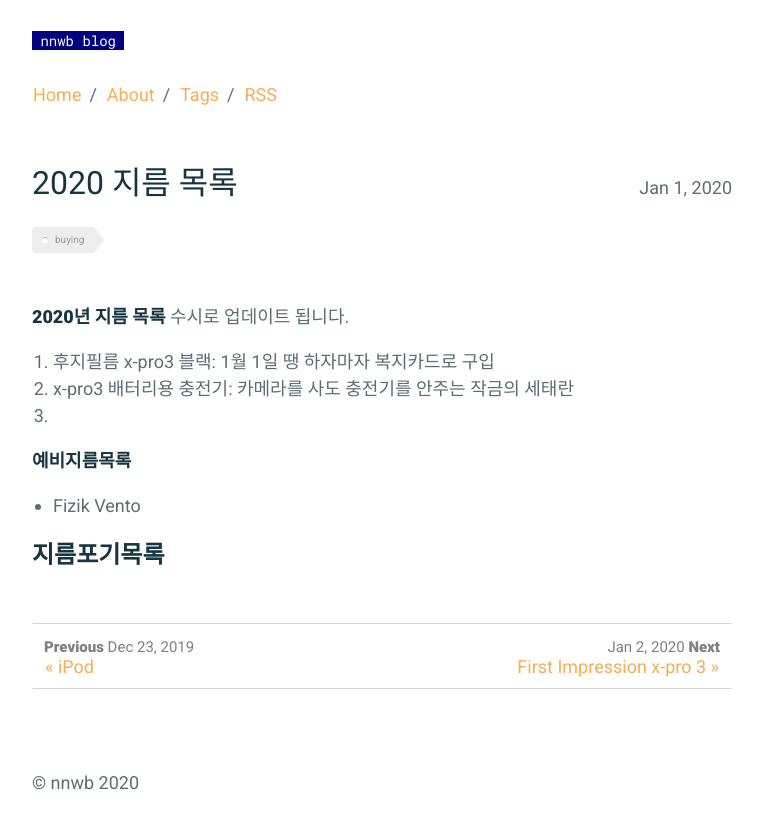
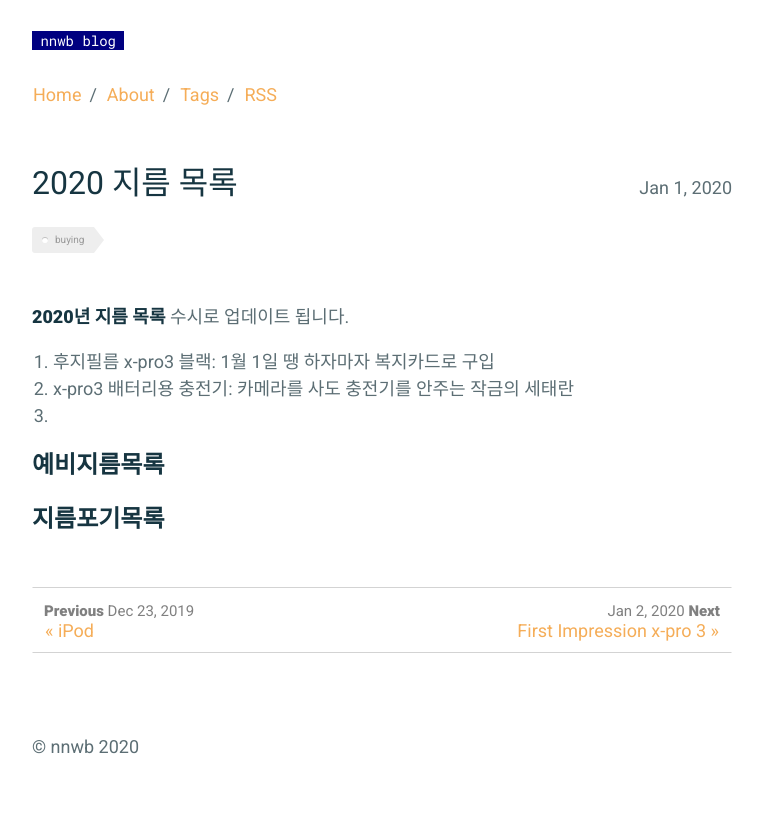
Before and after one commit to nnwb/nnwb.github.io, a Jekyll site: the page built from _posts/2020-01-01-2020buy.md, in a window 1280 px wide. Shown: the top 829 px of the page, without its empty margins (258-1021 px from the left). Built offline with Jekyll 4.4.1, drawn with Linux system fonts in a browser that asks for light colours; comment, search, counter and statistics services are not loaded.

Commit message:
Update 2020-01-01-2020buy.md

```diff
--- a/_posts/2020-01-01-2020buy.md
+++ b/_posts/2020-01-01-2020buy.md
@@ -15,7 +15,7 @@ comments: true
 
 
 **예비지름목록**
-- Fizik Vento
+-
 
 **지름포기목록**
 -
```
